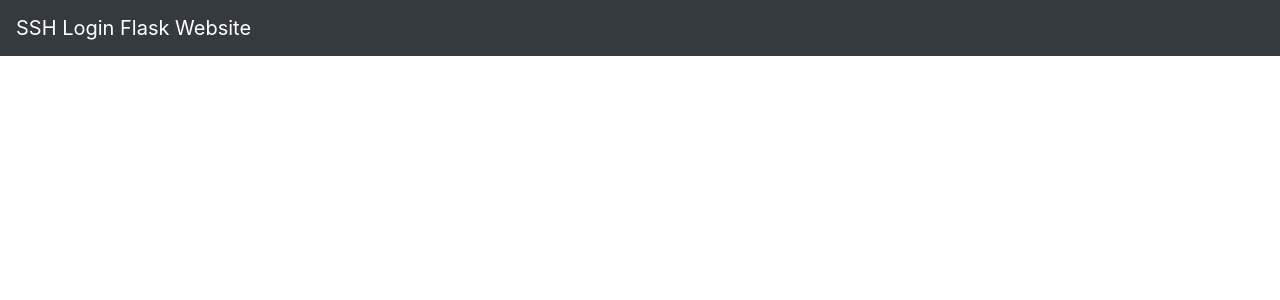
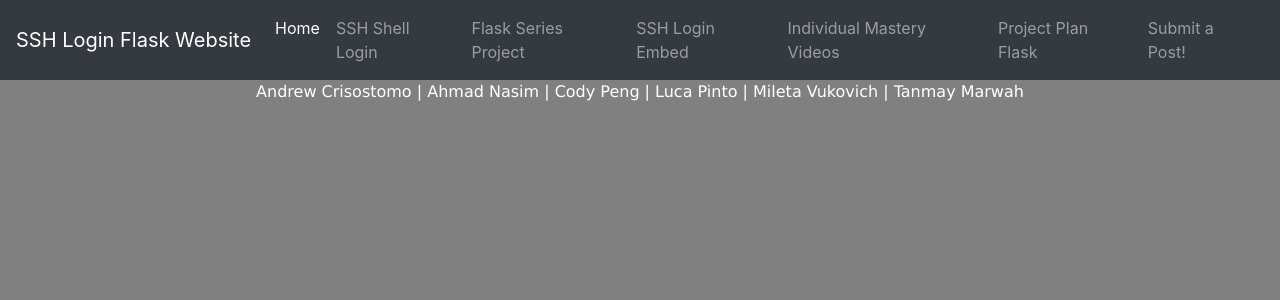
Before and after one commit to andrewc26/P2Wildcats, a Flask app: template templates/maintemplate.html in a window 1280 px wide. Shown: the top 300 px of the page. Run offline with Flask 2, Linux system fonts and the light colour scheme; the template is opened without the code that fills it, so the values that code supplies are empty; some libraries are stand-ins or nearby versions.

Commit message:
Update maintemplate.html

```diff
--- a/templates/maintemplate.html
+++ b/templates/maintemplate.html
@@ -17,3 +17,32 @@
         <span class="navbar-toggler-icon"></span>
     </button>
     <div class="collapse navbar-collapse" id="navbarNavAltMarkup">
+
+        <div class="navbar-nav">
+            <a class="nav-link active" href="/">Home <span class="sr-only">(current)</span></a>
+            <a class="nav-link" href="/links">SSH Shell Login</a>
+            <a class="nav-link" href="/flask">Flask Series Project</a>
+            <a class="nav-link " href="/embedshell">SSH Login Embed</a>
+            <a class="nav-link " href="/embedyoutube">Individual Mastery Videos</a>
+            <a class="nav-link " href="/embedprojectplan">Project Plan Flask</a>
+            <a class="nav-link " href="/form">Submit a Post!</a>
+        </div>
+    </div>
+</nav>
+
+
+<p style="color:white;text-align:center;font-family:verdana;background-color:grey">Andrew Crisostomo | Ahmad Nasim | Cody Peng | Luca Pinto | Mileta Vukovich | Tanmay Marwah</p>
+
+<head>
+    <title>PacMan Shell Project | ssh </title>
+    <link rel="stylesheet" href="https://stackpath.bootstrapcdn.com/bootstrap/4.3.1/css/bootstrap.min.css" integrity="sha384-ggOyR0iXCbMQv3Xipma34MD+dH/1fQ784/j6cY/iJTQUOhcWr7x9JvoRxT2MZw1T"
+          crossorigin="anonymous">
+    <link rel="stylesheet" href="https://cdnjs.cloudflare.com/ajax/libs/font-awesome/4.7.0/css/font-awesome.min.css">
+
+<body style ="background-color:gray;">
+
+    {% block body %}{% endblock %}
+    </body>
+
+
+</html>
```
